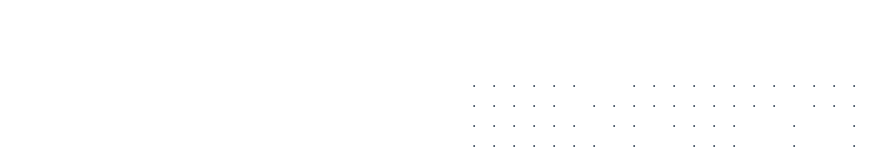
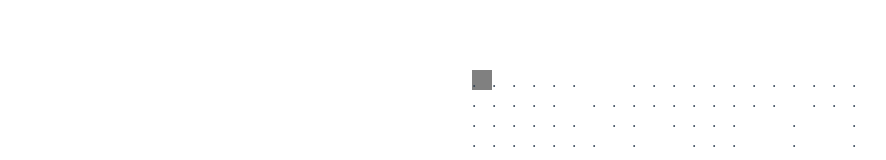
Before and after one commit to mudphone/vue-conways-game-of-life, a Vue app: page / in a window 1280 px wide. In both pictures the pointer is over the element 482 px from the left and 210 px from the top of the page. Shown: the part 130-290 px from the top of the page, without its empty margins (0-886 px from the left). Built offline with nearby package versions, Linux system fonts and the light colour scheme.

Commit message:
Add color on hover

```diff
--- a/src/components/GameCell.vue
+++ b/src/components/GameCell.vue
@@ -26,8 +26,17 @@
   .alive {
     background-color: white;
   }
+
   /* .cell {
     width: 20px;
     height: 20px;
   } */
+
+  .cell:hover {
+    background-color: gray;
+  }
+
+  .alive:hover {
+    background-color: red;
+  }
 </style>
```
